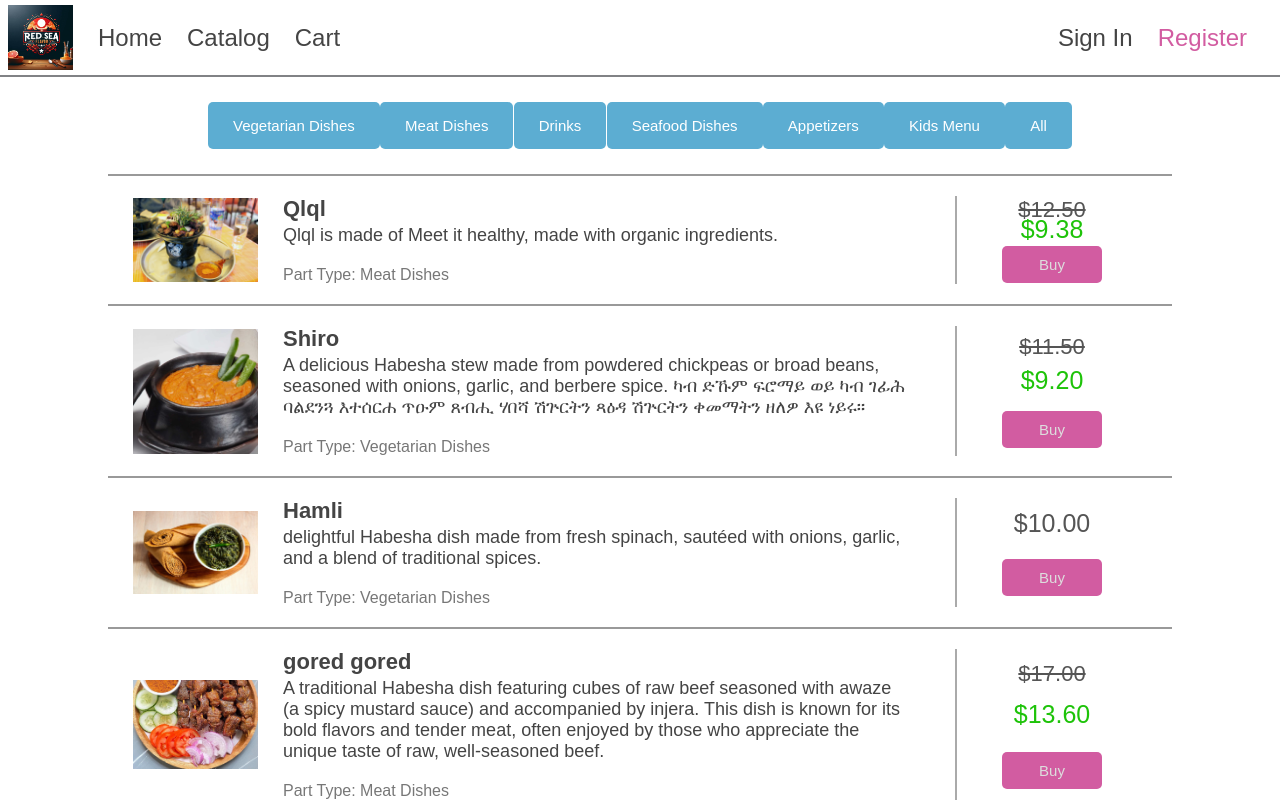
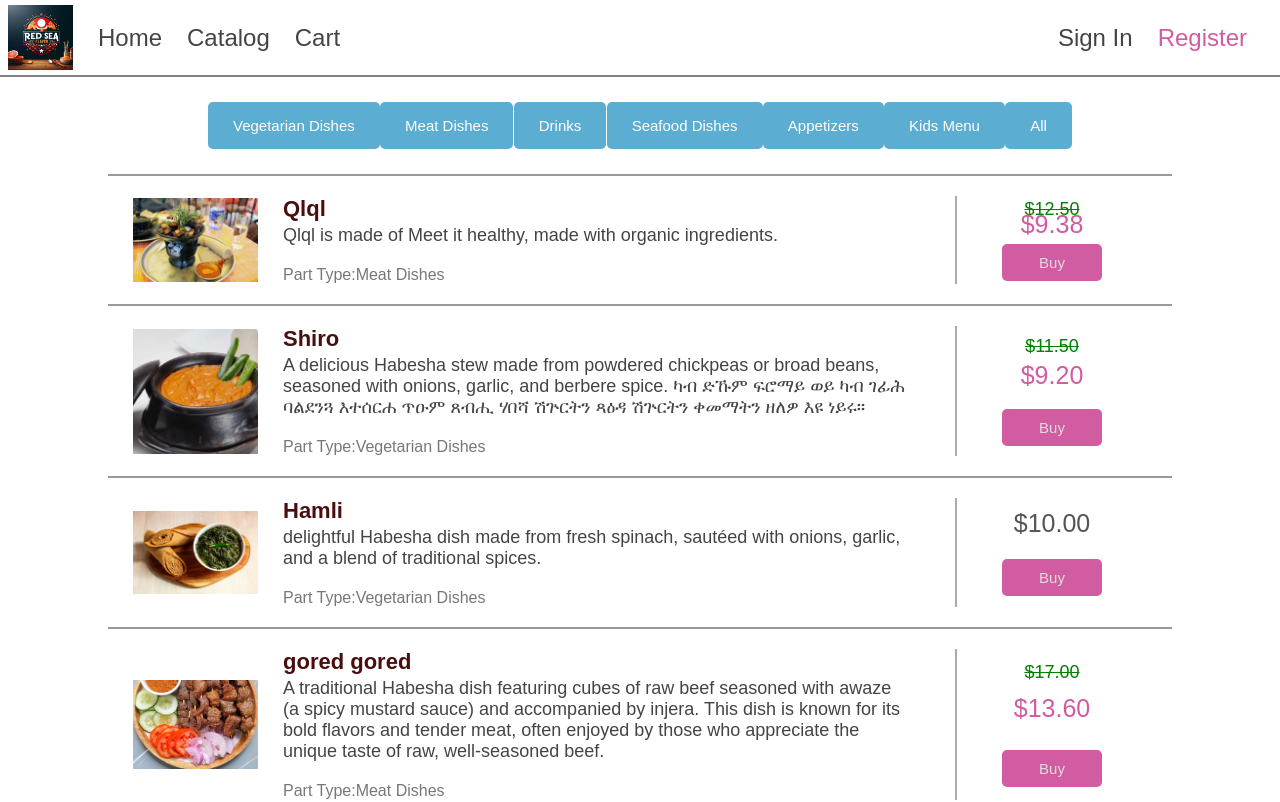
Before and after one commit to FilmonGhirmatzion/Red-Sea-Flavors, an Angular app: page / in a window 1280 px wide. Shown: the top 802 px of the page. Built offline with nearby package versions, Linux system fonts and the light colour scheme.

Commit message:
sending data from parent to child component

```diff
--- a/src/app/app.module.ts
+++ b/src/app/app.module.ts
@@ -5,12 +5,14 @@ import { AppComponent } from './app.component';
 import { HomeComponent } from './home/home.component';
 import { CatalogComponent } from './catalog/catalog.component';
 import { SiteHeaderComponent } from './site-header/site-header.component';
+import { ProductDetailsComponent } from './product-details/product-details.component';
 @NgModule({
   declarations: [
     AppComponent,
     HomeComponent,
     CatalogComponent,
-    SiteHeaderComponent
+    SiteHeaderComponent,
+    ProductDetailsComponent
   ],
   imports: [
     BrowserModule
--- a/src/app/catalog/catalog.component.html
+++ b/src/app/catalog/catalog.component.html
@@ -10,25 +10,13 @@
   </div>
 
   <ul class="products">
-    <li class="product-item" *ngFor="let product of getFilteredProducts()">
-      <div class="product">
-        <div class="product-details">
-          <img [src]="getImageUrl(product)" [alt]="product.name" />
-          <div class="product-info">
-            <div class="name">{{ product.name}}</div>
-            <div class="description">{{product.description}}</div>
-            <div class="category">Part Type: {{product.category}}</div>
-          </div>
-        </div>
-        <div class="price">
-          <div [class.strikethrough]= " product.discount > 0">
-            {{product.price | currency: 'USD'}}</div>
-          <div *ngIf="product.discount > 0" class ="discount">
-            {{ (product.price * (1 - product.discount)) | currency: 'USD'}}
-          </div>
-          <button class="cta">Buy</button>
-        </div>
-      </div>
+    <li class="product-item" *ngFor="let Product of getFilteredProducts()">
+
+      <app-product-details
+      [product]="Product">
+
+      </app-product-details>
+
     </li>
   </ul>
 </div>
--- /dev/null
+++ b/src/app/product-details/product-details.component.css
@@ -0,0 +1,61 @@
+/* Product Details */
+.product {
+  display: flex;
+  justify-content: space-between;
+  padding: 20px 25px;
+}
+
+.product .product-details {
+  display: flex;
+  align-items: center;
+}
+
+.product img {
+  width: 125px;
+}
+
+.product .product-info {
+  margin-left: 25px;
+}
+
+.product .name {
+  font-size: 22px;
+  font-weight: bold;
+}
+
+.product .description {
+  margin-top: 3px;
+  font-size: 18px;
+}
+
+.product .category {
+  margin-top: 20px;
+  color: #777;
+}
+
+.product .price {
+  display: flex;
+  flex-direction: column;
+  font-size: 25px;
+  justify-content: space-around;
+  align-items: center;
+  min-width: 190px;
+  color: #555;
+  border-left: 2px solid #aaa;
+  margin-left: 50px;
+}
+
+.product .price button {
+  padding: 10px;
+  width: 100px;
+}
+
+.discount {
+  margin-top: -15px;
+  color: #d25ca1;
+}
+
+.strikethrough{
+  text-decoration: line-through;
+  font-size: 18px;
+}
--- /dev/null
+++ b/src/app/product-details/product-details.component.html
@@ -0,0 +1,22 @@
+<div class="product">
+  <div class="product-details">
+    <!-- <img src="{{'/assets/images/food-items/' + product.imageName}}" alt="" /> -->
+    <img [src]="getImageUrl(product)" [alt]="product.name" />
+    <div class="product-info">
+      <div class="name red ">{{product.name}}</div>
+      <div class="description">{{product.description}}</div>
+      <div class="category">Part Type:{{product.category}} </div>
+    </div>
+  </div>
+  <div class="price">
+    <div
+    [ngStyle]="{color: product.discount > 0 ? 'green': ''}"
+    [class.strikethrough]= "product.discount > 0">
+      {{product.price | currency:'USD'}}
+    </div>
+  <div *ngIf="product.discount > 0" class="discount">
+     {{(product.price * (1 -product.discount)) | currency:'USD'}}
+  </div>
+   <button class="cta"(click)="buyButtonClicked(product)">Buy</button>
+  </div>
+</div>
--- /dev/null
+++ b/src/app/product-details/product-details.component.ts
@@ -0,0 +1,25 @@
+import { Component, EventEmitter, Input, OnInit, Output } from '@angular/core';
+import { IProduct } from '../catalog/product.model';
+
+@Component({
+  selector: 'app-product-details',
+  templateUrl: './product-details.component.html',
+  styleUrls: ['./product-details.component.css']
+})
+export class ProductDetailsComponent {
+  @Input() product!: IProduct;
+  @Output() buy = new EventEmitter()
+
+
+  getImageUrl(product: IProduct){
+    return '/assets/images/food-items/' + product.imageName;
+
+  }
+
+  buyButtonClicked(product:IProduct){
+    this.buy.emit();
+ }
+
+  addToCart(product: IProduct) {}
+
+}
```
Also changed, not shown: 1 other file (tests, documents, lock files or other folders).
